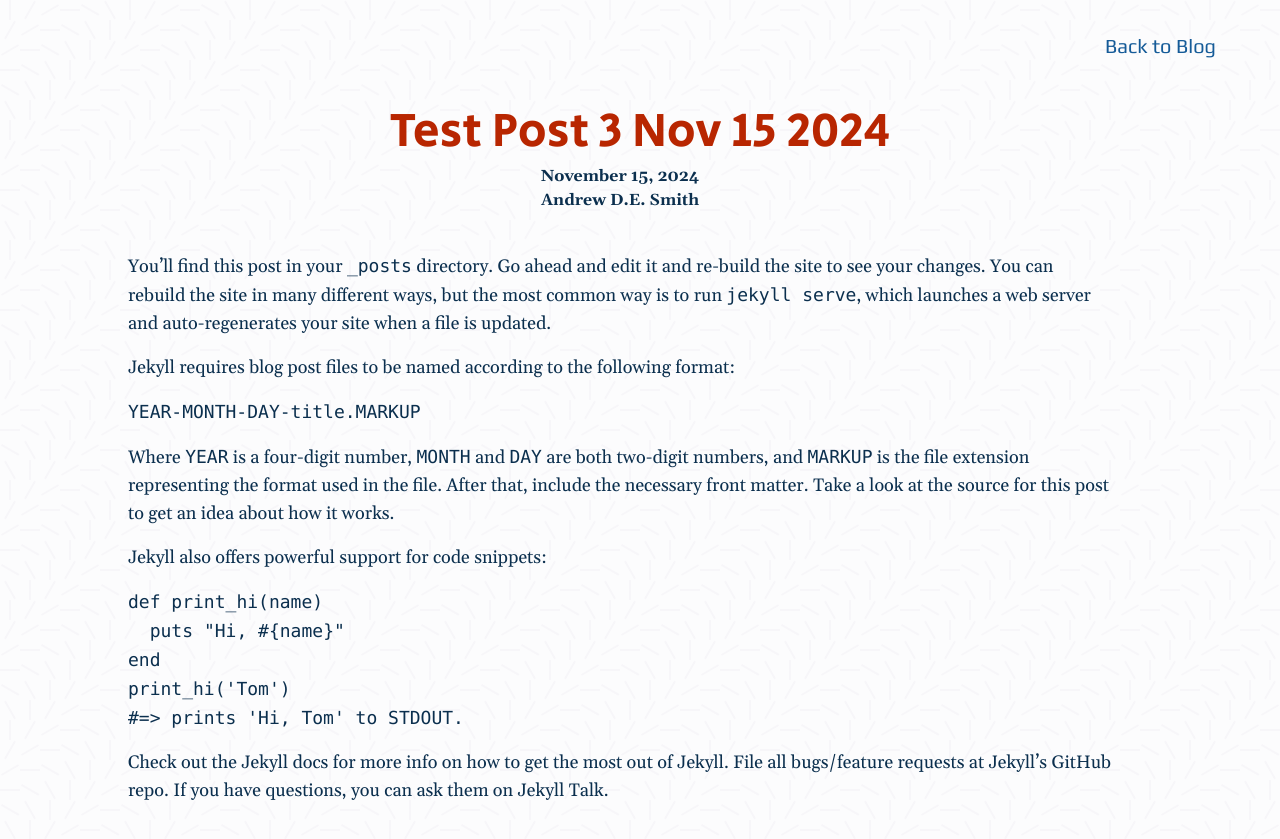
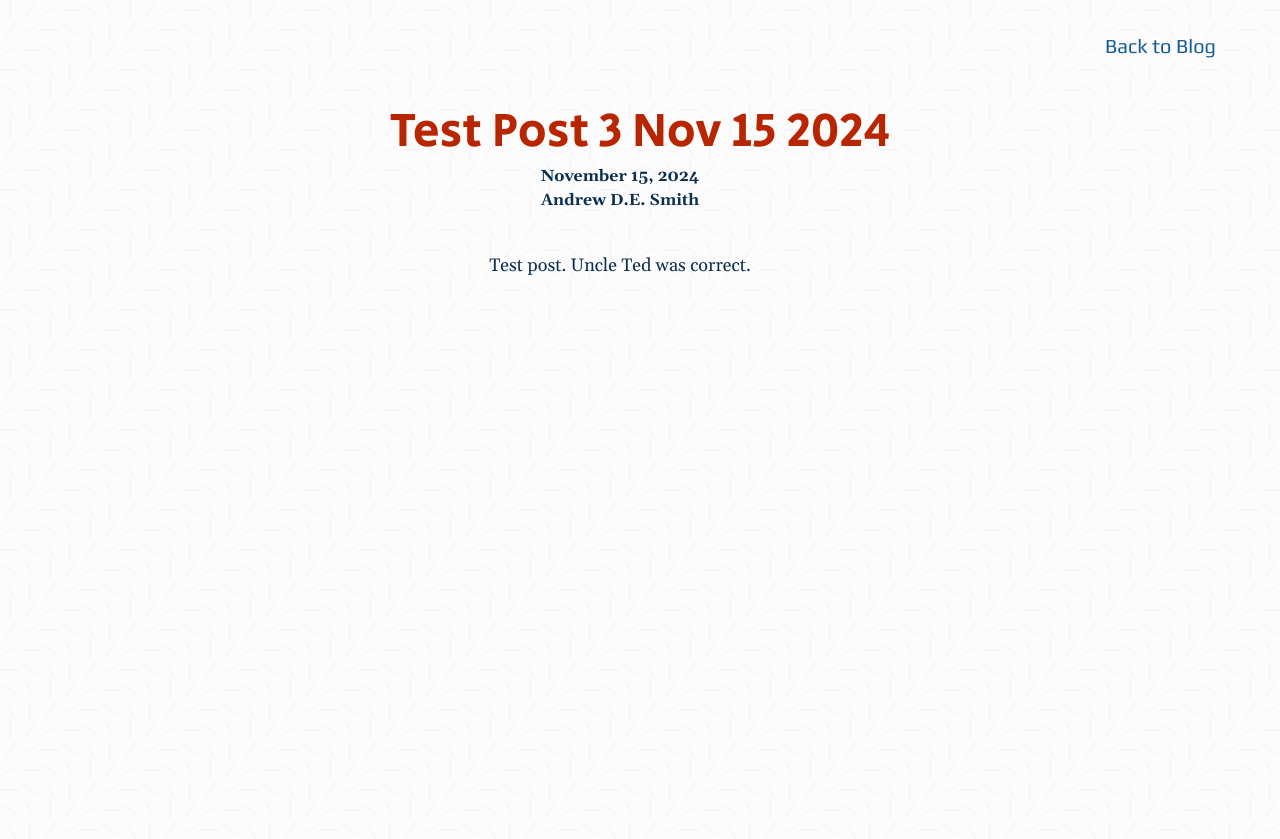
Before and after one commit to AndrewDESmith/andrewdesmith.github.io, a Jekyll site: the page built from _posts/2024/2024-11-15-test-post-3.markdown.md, in a window 1280 px wide. Shown: the top 839 px of the page. Built offline with Jekyll 4.4.1, drawn with Linux system fonts in a browser that asks for light colours.

Commit message:
Improved search using displayed excerpts.

```diff
--- a/_posts/2024/2024-11-15-test-post-3.markdown.md
+++ b/_posts/2024/2024-11-15-test-post-3.markdown.md
@@ -5,26 +5,4 @@
 categories: test update
 author: "Andrew D.E. Smith"
 ---
-You’ll find this post in your `_posts` directory. Go ahead and edit it and re-build the site to see your changes. You can rebuild the site in many different ways, but the most common way is to run `jekyll serve`, which launches a web server and auto-regenerates your site when a file is updated.
-
-Jekyll requires blog post files to be named according to the following format:
-
-`YEAR-MONTH-DAY-title.MARKUP`
-
-Where `YEAR` is a four-digit number, `MONTH` and `DAY` are both two-digit numbers, and `MARKUP` is the file extension representing the format used in the file. After that, include the necessary front matter. Take a look at the source for this post to get an idea about how it works.
-
-Jekyll also offers powerful support for code snippets:
-
-{% highlight ruby %}
-def print_hi(name)
-  puts "Hi, #{name}"
-end
-print_hi('Tom')
-#=> prints 'Hi, Tom' to STDOUT.
-{% endhighlight %}
-
-Check out the [Jekyll docs][jekyll-docs] for more info on how to get the most out of Jekyll. File all bugs/feature requests at [Jekyll’s GitHub repo][jekyll-gh]. If you have questions, you can ask them on [Jekyll Talk][jekyll-talk].
-
-[jekyll-docs]: https://jekyllrb.com/docs/home
-[jekyll-gh]:   https://github.com/jekyll/jekyll
-[jekyll-talk]: https://talk.jekyllrb.com/
+Test post. Uncle Ted was correct.
--- a/blog/index.html
+++ b/blog/index.html
@@ -79,7 +79,7 @@
           |
         </span>
         <span class="font-playBold text-ink-400 sm:text-xl">
-          <a href="/blog/index.html" class="hover:text-ink-300">Blog</a>
+          Blog
         </span>
       </nav>
       <h1
@@ -91,8 +91,8 @@
 
     <main class="page-content" aria-label="Content">
       <div class="wrapper grid grid-cols-1 justify-items-center">
-          <input type="text" id="search-input" placeholder="Search blog posts..">
-          <ul id="results-container"></ul>
+          <input type="text" id="search-input" class="font-gelasio text-ink-500 p-2" placeholder="Search blog posts...">
+          <ul id="results-container" class="font-gelasioBold text-ink-400"></ul>
 
         <div
           class="homeml-10 mr-10 max-w-5xl animate-fade-in-body opacity-0 animation-delay-500 mr-0"
--- a/js/simple_jekyll_search.js
+++ b/js/simple_jekyll_search.js
@@ -302,7 +302,7 @@
     resultsContainer: null,
     json: [],
     success: Function.prototype,
-    searchResultTemplate: '<li><a href="{url}" title="{desc}">{title}</a></li>',
+    searchResultTemplate: '<li><a href="{url}">{title}<p>{excerpt}</p></a></li><br/>',
     templateMiddleware: Function.prototype,
     sortMiddleware: function () {
       return 0
@@ -437,5 +437,5 @@
   searchInput: document.getElementById('search-input'),
   resultsContainer: document.getElementById('results-container'),
   json: '/search.json',
-  searchResultTemplate: '<li><a href="{url}">{title}</a></li>'
+  searchResultTemplate: '<li><a href="{url}">{title}<p class="text-ember-400">{excerpt}</p></a></li><br/>'
 });
--- a/search.json
+++ b/search.json
@@ -8,7 +8,8 @@
       "category" : "{{ post.category }}",
       "tags"     : "{{ post.tags | join: ', ' }}",
       "url"      : "{{ post.url }}",
-      "date"     : "{{ post.date }}"
+      "date"     : "{{ post.date }}",
+      "excerpt"  : "{{ post.excerpt | strip_html | strip_newlines | truncatewords: 20 }}"
     } {% unless forloop.last %},{% endunless %}
   {% endfor %}
 ]
```
Also changed, not shown: dist/tailwind.css.
